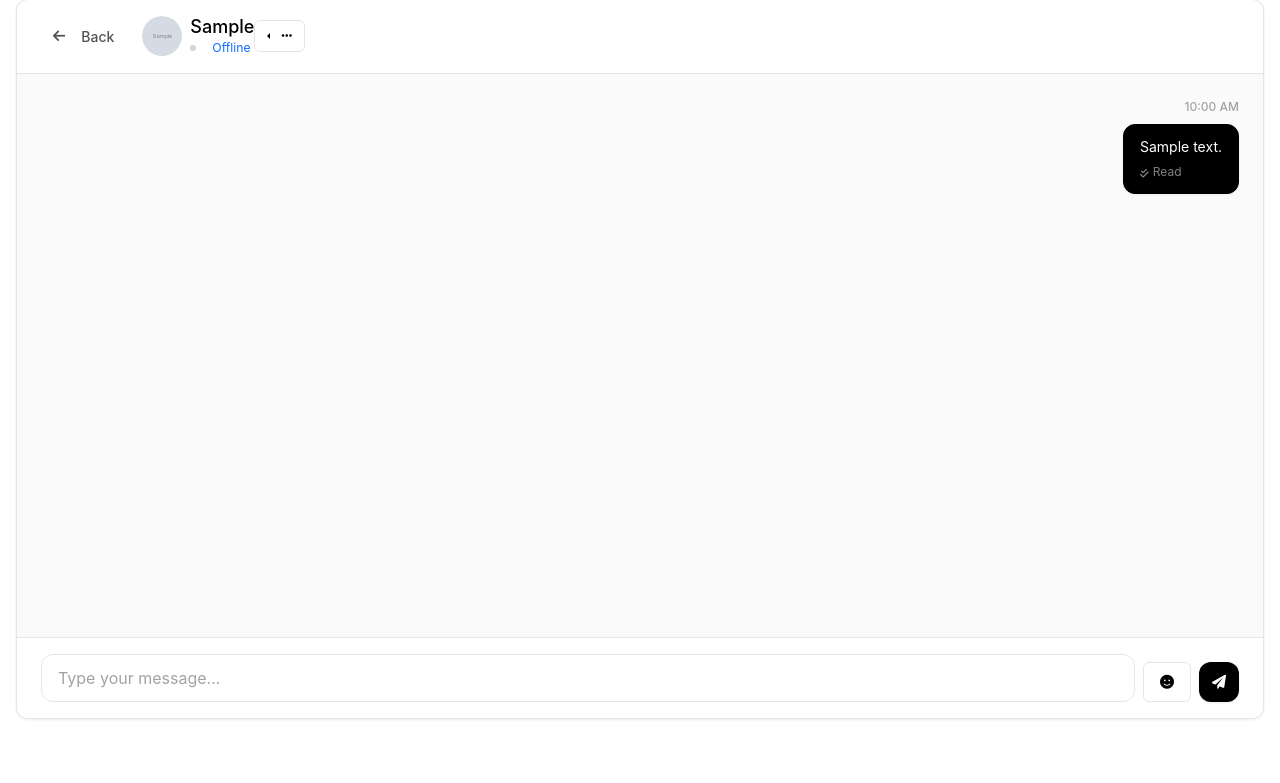
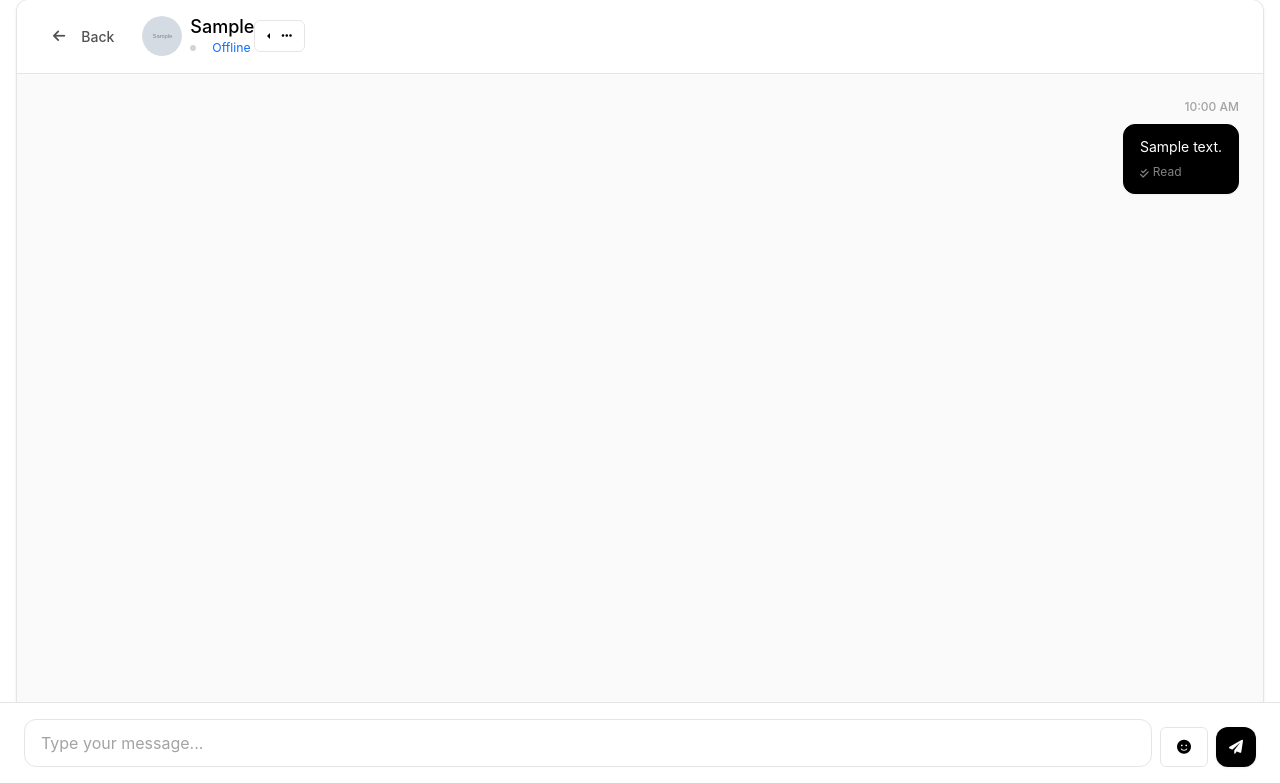
Before and after one commit to jhwhangug3/xch, a Flask app: page /chat/1 in a window 1280 px wide. Shown: the part 17-800 px from the top of the page. Run offline with Flask 3, Linux system fonts and the light colour scheme; a user stored in the database is signed in; tables that the repository leaves empty hold one stand-in row (values such as "Sample post"); grey boxes marked "Sample" are stand-in pictures; data that the repository does not hold is empty; some libraries are stand-ins or nearby versions.

Commit message:
Update main.css

```diff
--- a/static/css/main.css
+++ b/static/css/main.css
@@ -370,6 +370,7 @@ p {
     flex: 1;
     overflow-y: auto;
     padding: var(--space-5);
+    padding-bottom: calc(var(--chat-input-h, 88px) + env(safe-area-inset-bottom));
     background: var(--gray-50);
     -webkit-overflow-scrolling: touch;
 }
@@ -450,9 +451,11 @@ p {
     padding-bottom: calc(var(--space-4) + env(safe-area-inset-bottom));
     background: var(--white);
     border-top: 1px solid var(--border);
-    position: sticky;
+    position: fixed;
+    left: 0;
+    right: 0;
     bottom: 0;
-    z-index: 5;
+    z-index: 100;
 }
 
 .chat-input form {
```
